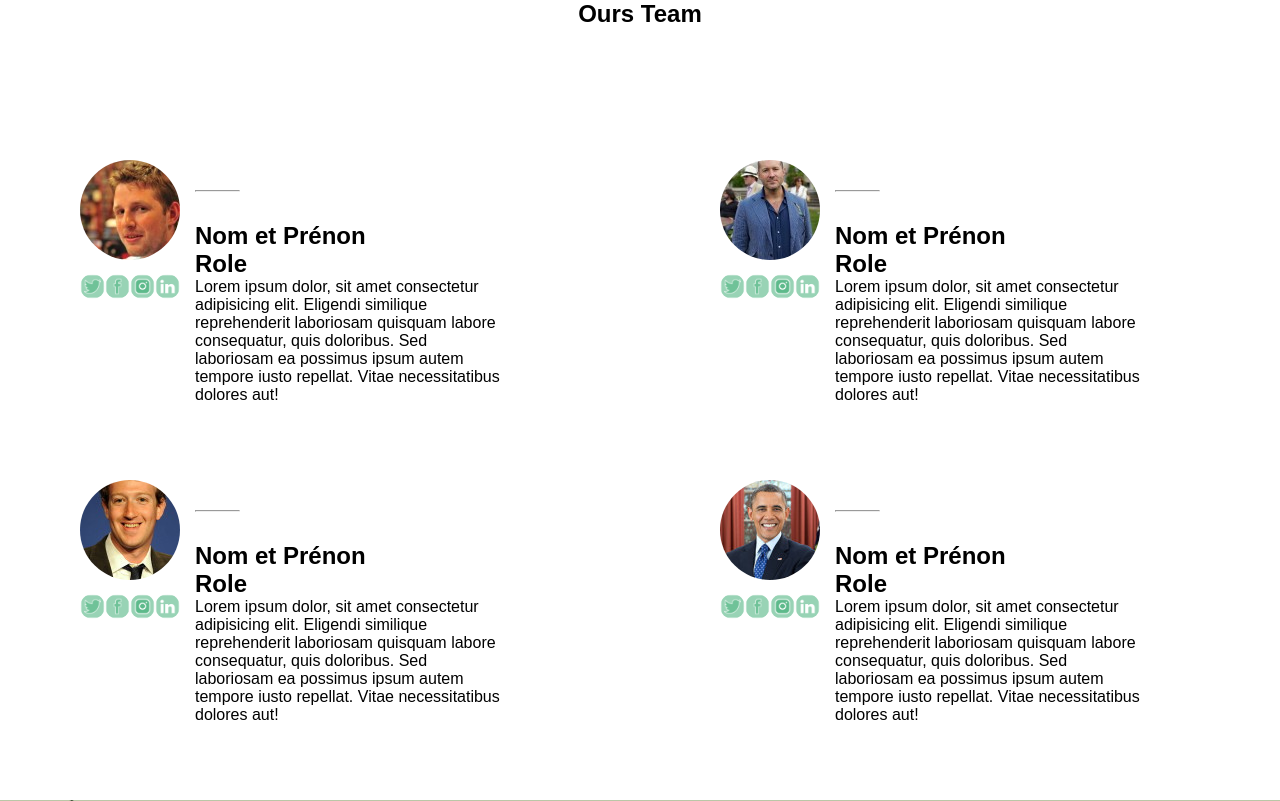
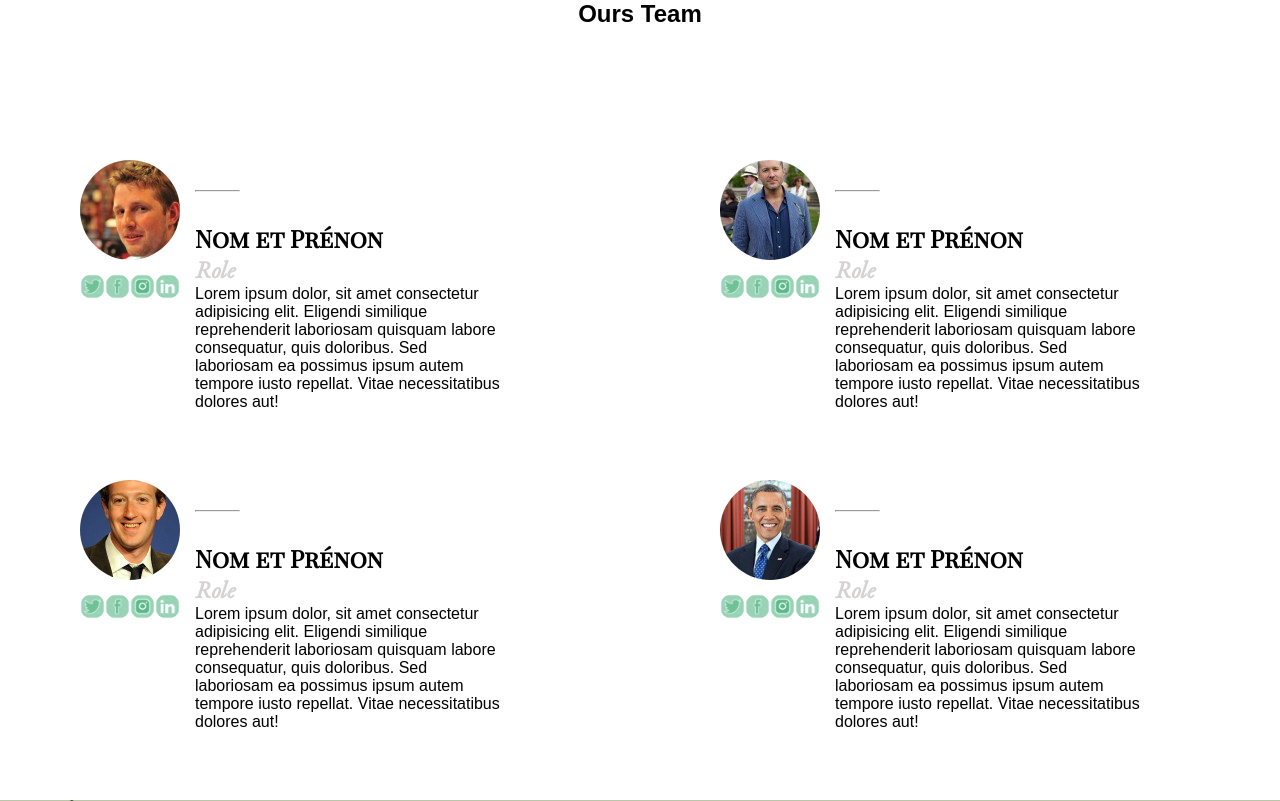
Before and after one commit to mednajjar/Projet-KolnaExplorer, a PHP site: page /Team.html in a window 1280 px wide. Shown: the part 942-1743 px from the top of the page. Run offline with PHP 8.4, Linux system fonts and the light colour scheme.

Commit message:
début de journer

```diff
--- a/Team.html
+++ b/Team.html
@@ -3,7 +3,10 @@
 <head>
     <meta charset="UTF-8">
     <meta name="viewport" content="width=device-width, initial-scale=1.0">
+    <link href="https://fonts.googleapis.com/css2?family=EB+Garamond:ital@1&display=swap" rel="stylesheet">
+    <link href="https://fonts.googleapis.com/css2?family=EB+Garamond:ital@1&family=Playfair+Display+SC&display=swap" rel="stylesheet">
     <link rel="stylesheet" href="css/Team.css">
+
 
     <title>Document</title>
 </head>
--- a/css/Team.css
+++ b/css/Team.css
@@ -721,6 +721,15 @@ hr {
   width: 70%;
 }
 
+.sectionTeam2 .block1 .block1-team2 h2 {
+  color: rgba(202, 195, 195, 0.76);
+  font-family: 'EB Garamond', serif;
+}
+
+.sectionTeam2 .block1 .block1-team2 h1 {
+  font-family: 'Playfair Display SC', serif;
+}
+
 .sectionTeam2 .block2 {
   padding-left: 80px;
   grid-column: 2/3;
@@ -750,6 +759,15 @@ hr {
 
 .sectionTeam2 .block2 .block1-team2 p {
   width: 70%;
+}
+
+.sectionTeam2 .block2 .block1-team2 h2 {
+  color: rgba(202, 195, 195, 0.76);
+  font-family: 'EB Garamond', serif;
+}
+
+.sectionTeam2 .block2 .block1-team2 h1 {
+  font-family: 'Playfair Display SC', serif;
 }
 
 .sectionTeam2 .block3 {
@@ -783,6 +801,15 @@ hr {
   width: 70%;
 }
 
+.sectionTeam2 .block3 .block1-team2 h1 {
+  font-family: 'Playfair Display SC', serif;
+}
+
+.sectionTeam2 .block3 .block1-team2 h2 {
+  color: rgba(202, 195, 195, 0.76);
+  font-family: 'EB Garamond', serif;
+}
+
 .sectionTeam2 .block4 {
   padding-left: 80px;
   grid-column: 2/3;
@@ -814,4 +841,13 @@ hr {
   width: 70%;
 }
 
+.sectionTeam2 .block4 .block1-team2 h2 {
+  color: rgba(202, 195, 195, 0.76);
+  font-family: 'EB Garamond', serif;
+}
+
+.sectionTeam2 .block4 .block1-team2 h1 {
+  font-family: 'Playfair Display SC', serif;
+}
+
 /*# sourceMappingURL=Team.css.map */
--- a/scss/Team.scss
+++ b/scss/Team.scss
@@ -93,6 +93,14 @@ hr {
                 p {
                     width: 70%;
                 }
+                h2 {
+                    color: rgba(202, 195, 195, 0.76);
+                    font-family: 'EB Garamond', serif;
+
+                }
+                h1 {
+                    font-family: 'Playfair Display SC', serif;
+                }
             }
         }
         .block2 {
@@ -125,6 +133,14 @@ hr {
                 p {
                     width: 70%;
                 }
+                h2 {
+                    color: rgba(202, 195, 195, 0.76);
+                    font-family: 'EB Garamond', serif;
+
+                }
+                h1 {
+                    font-family: 'Playfair Display SC', serif;
+                }
             }
 
         }
@@ -155,6 +171,14 @@ hr {
                 p {
                     width: 70%;
                 }
+                h1 {
+                    font-family: 'Playfair Display SC', serif;
+                }
+                h2 {
+                    color: rgba(202, 195, 195, 0.76);
+                    font-family: 'EB Garamond', serif;
+
+                }
             }
         }
         .block4 {
@@ -184,6 +208,14 @@ hr {
                 p {
                     width: 70%;
                 }
+                h2 {
+                    color: rgba(202, 195, 195, 0.76);
+                    font-family: 'EB Garamond', serif;
+
+                }
+                h1 {
+                    font-family: 'Playfair Display SC', serif;
+                }
             }
         }
 
```
Also changed, not shown: 1 other file.
